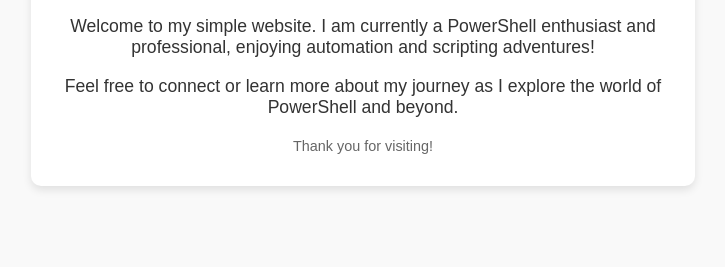
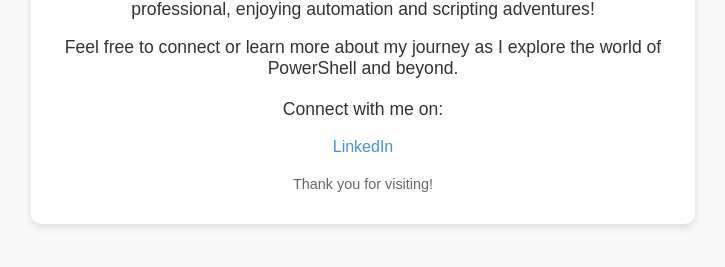
Before and after one commit to cyberrexx/davalram_site, a plain HTML site: page index.html in a window 1280 px wide. Shown: the part 355-622 px from the top of the page, without its empty margins (277-1002 px from the left). Drawn offline with Linux system fonts and the light colour scheme.

Commit message:
Update index.html

```diff
--- a/index.html
+++ b/index.html
@@ -35,6 +35,18 @@
       font-size: 0.9rem;
       color: #666;
     }
+    .socials {
+      margin-top: 20px;
+    }
+    .socials a {
+      display: inline-block;
+      margin: 0 10px;
+      color: #4a90e2;
+      text-decoration: none;
+    }
+    a:hover {
+      text-decoration: underline;
+    }
   </style>
 </head>
 <body>
@@ -42,6 +54,10 @@
     <h1>Hello, I'm Daval Ram</h1>
     <p>Welcome to my simple website. I am currently a PowerShell enthusiast and professional, enjoying automation and scripting adventures!</p>
     <p>Feel free to connect or learn more about my journey as I explore the world of PowerShell and beyond.</p>
+    <div class="socials">
+      <p>Connect with me on:</p>
+      <a href="https://www.linkedin.com/in/daval-ram-893669109/" target="_blank">LinkedIn</a>
+    </div>
     <div class="footer">Thank you for visiting!</div>
   </div>
 </body>
```
